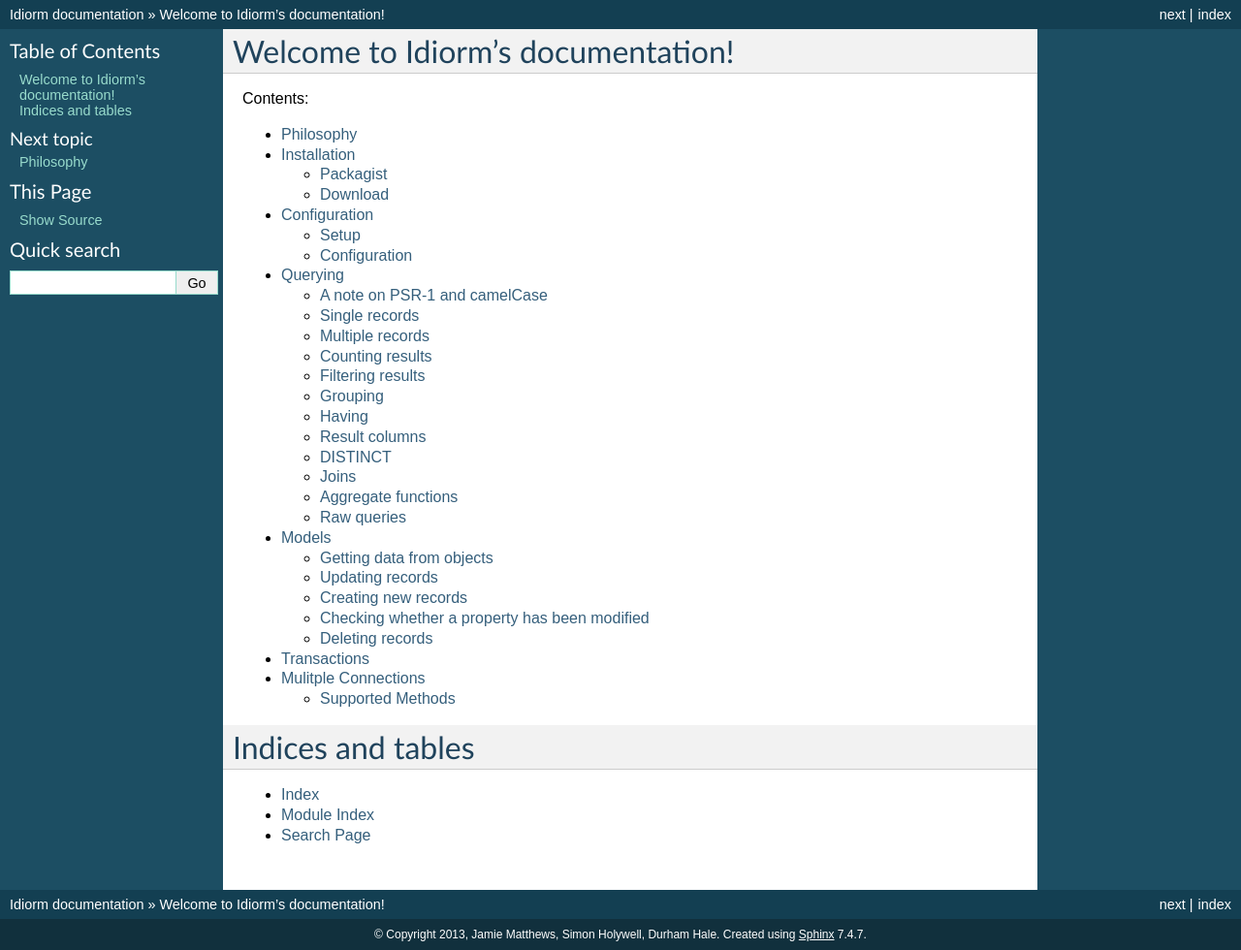
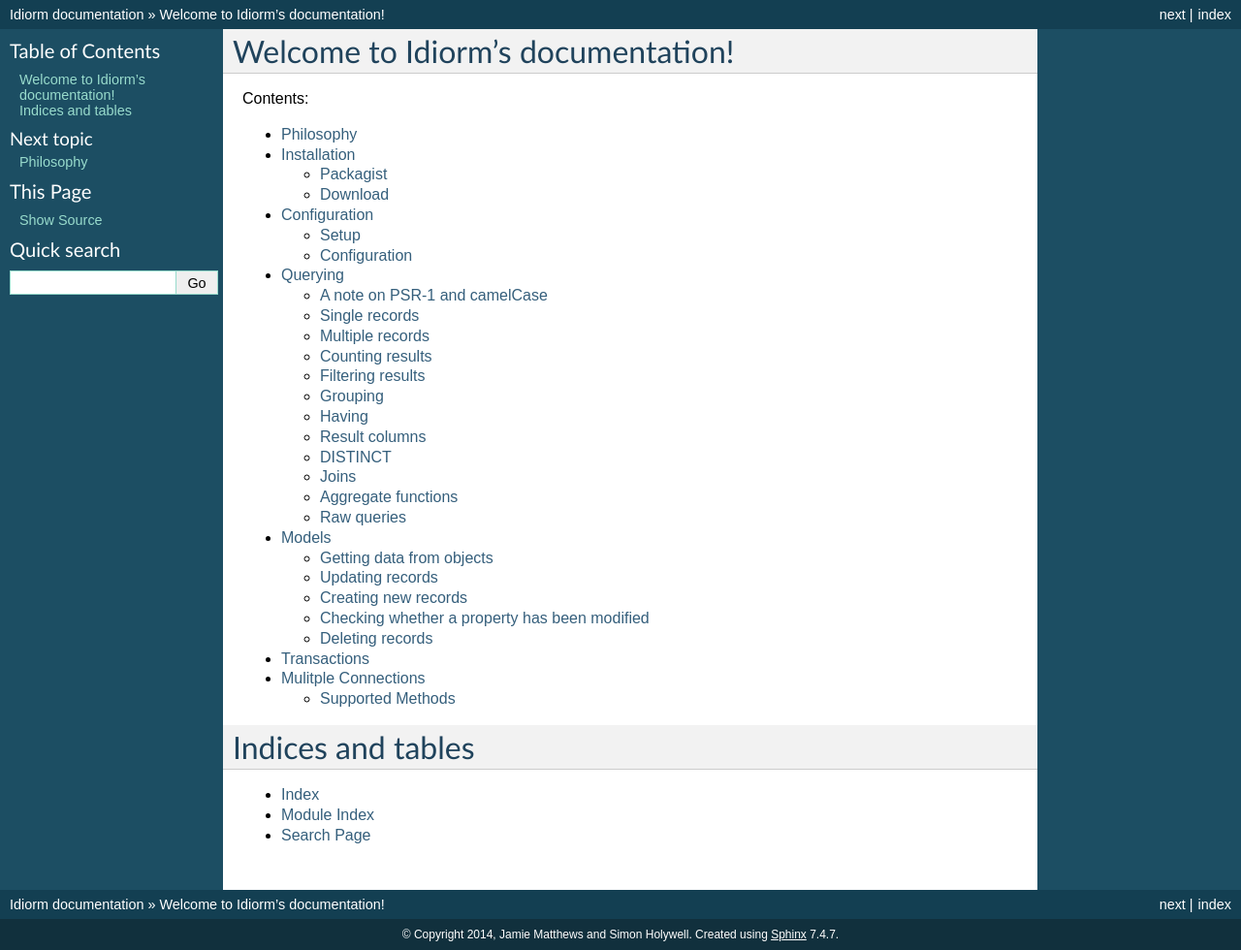
Before and after one commit to j4mie/idiorm, a Sphinx documentation site: the page built from docs/index.rst, in a window 1280 px wide. Shown: the whole page at 97% size. Built offline with Sphinx 7.4.7, drawn with Linux system fonts in a browser that asks for light colours.

Commit message:
Remove Durham and increment copyright year

```diff
--- a/docs/conf.py
+++ b/docs/conf.py
@@ -41,7 +41,7 @@
 
 # General information about the project.
 project = u'Idiorm'
-copyright = u'2013, Jamie Matthews, Simon Holywell, Durham Hale'
+copyright = u'2014, Jamie Matthews and Simon Holywell'
 
 # The version info for the project you're documenting, acts as replacement for
 # |version| and |release|, also used in various other places throughout the
@@ -184,7 +184,7 @@
 # (source start file, target name, title, author, documentclass [howto/manual]).
 latex_documents = [
   ('index', 'Idiorm.tex', u'Idiorm Documentation',
-   u'Jamie Matthews, Simon Holywell, Durham Hale', 'manual'),
+   u'Jamie Matthews and Simon Holywell', 'manual'),
 ]
 
 # The name of an image file (relative to this directory) to place at the top of
@@ -214,7 +214,7 @@
 # (source start file, name, description, authors, manual section).
 man_pages = [
     ('index', 'idiorm', u'Idiorm Documentation',
-     [u'Jamie Matthews, Simon Holywell, Durham Hale'], 1)
+     [u'Jamie Matthews and Simon Holywell'], 1)
 ]
 
 # If true, show URL addresses after external links.
@@ -228,7 +228,7 @@
 #  dir menu entry, description, category)
 texinfo_documents = [
   ('index', 'Idiorm', u'Idiorm Documentation',
-   u'Jamie Matthews, Simon Holywell, Durham Hale', 'Idiorm', 'One line description of project.',
+   u'Jamie Matthews and Simon Holywell', 'Idiorm', 'One line description of project.',
    'Miscellaneous'),
 ]
 
```
